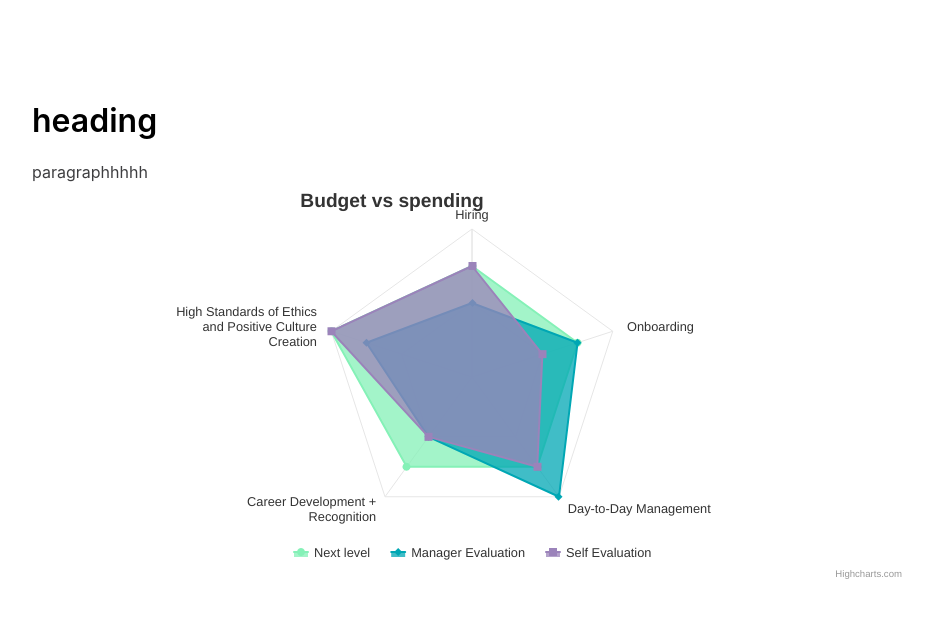
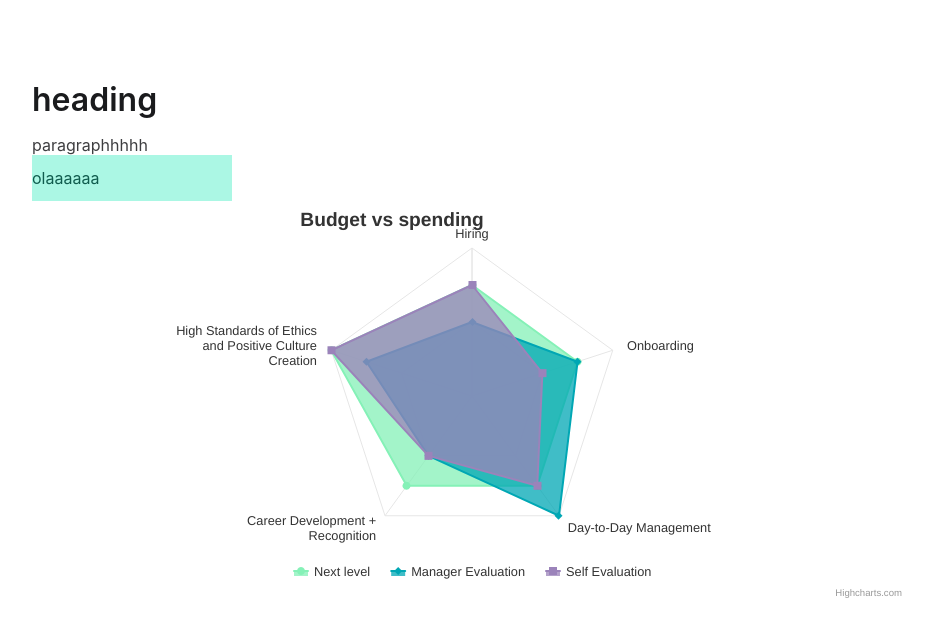
Before and after one commit to pt-br/iceo, a JavaScript app: page / in a window 1280 px wide. Shown: the top 634 px of the page, without its empty margins (168-1101 px from the left). Built offline with nearby package versions, Linux system fonts and the light colour scheme; the HTML template or start-up script is replaced by a standard one.

Commit message:
button + heading spaces

```diff
--- /dev/null
+++ b/src/components/Button/Button.js
@@ -0,0 +1,9 @@
+import { ButtonWrapper, ButtonText } from './Button.style';
+
+export const Button = ({ children, onClick }) => {
+  return (
+    <ButtonWrapper onClick={onClick}>
+      <ButtonText>{children}</ButtonText>
+    </ButtonWrapper>
+  );
+};
--- /dev/null
+++ b/src/components/Button/Button.style.js
@@ -0,0 +1,15 @@
+import styled from 'styled-components';
+
+import { colors } from 'utils';
+
+export const ButtonWrapper = styled.div`
+  cursor: pointer;
+  max-width: 200px;
+  padding: 13px 0;
+  background-color: ${colors.button};
+`;
+
+export const ButtonText = styled.div`
+  color: ${colors.button_text};
+  font-size: 16px;
+`;
--- /dev/null
+++ b/src/components/Button/index.js
@@ -0,0 +1 @@
+export { Button } from './Button';
--- a/src/components/Heading/Heading.style.js
+++ b/src/components/Heading/Heading.style.js
@@ -1,13 +1,26 @@
-import styled from 'styled-components';
+import styled, { css } from 'styled-components';
+
+import { colors } from 'utils';
+
+const DefaultStyle = css`
+  color: ${colors.black};
+  margin: 0 0 16px 0;
+`;
 
 export const H1 = styled.h1`
+  ${DefaultStyle};
+
   font-weight: 600;
 `;
 
 export const H3 = styled.h3`
+  ${DefaultStyle};
+
   font-weight: 500;
 `;
 
 export const H4 = styled.h4`
+  ${DefaultStyle};
+
   font-weight: 500;
 `;
--- a/src/components/Paragraph/Paragraph.style.js
+++ b/src/components/Paragraph/Paragraph.style.js
@@ -3,15 +3,17 @@ import styled, { css } from 'styled-components';
 import { colors } from 'utils';
 
 const DefaultStyle = css`
-  color: ${colors.gray_6};
+  color: ${colors.gray};
 `;
 
 export const Regular = styled.div`
   ${DefaultStyle};
+
   font-size: 16px;
 `;
 
 export const Small = styled.div`
   ${DefaultStyle};
+
   font-size: 14px;
 `;
--- a/src/pages/Landing/Landing.js
+++ b/src/pages/Landing/Landing.js
@@ -1,6 +1,8 @@
 import { Page } from 'components/Page';
 import { Heading } from 'components/Heading';
 import { Paragraph } from 'components/Paragraph';
+import { Button } from 'components/Button';
+
 import { Results } from 'pages/Results';
 
 export const Landing = () => {
@@ -8,6 +10,7 @@ export const Landing = () => {
     <Page>
       <Heading>heading</Heading>
       <Paragraph>paragraphhhhh</Paragraph>
+      <Button onClick={() => console.log('hehe')}>olaaaaaa</Button>
       <Results />
     </Page>
   );
--- a/src/utils/colors.js
+++ b/src/utils/colors.js
@@ -2,5 +2,9 @@ export const colors = {
   chart_1: '#85F1B7',
   chart_2: '#00A7B4',
   chart_3: '#9B83BA',
-  gray_6: '#3E3E40',
+  button: '#ABF7E4',
+  button_text: '#105C4E',
+
+  gray: '#3E3E40',
+  black: '#1A1B1D',
 };
```
Also changed, not shown: src/index.css (line endings or trailing spaces).
